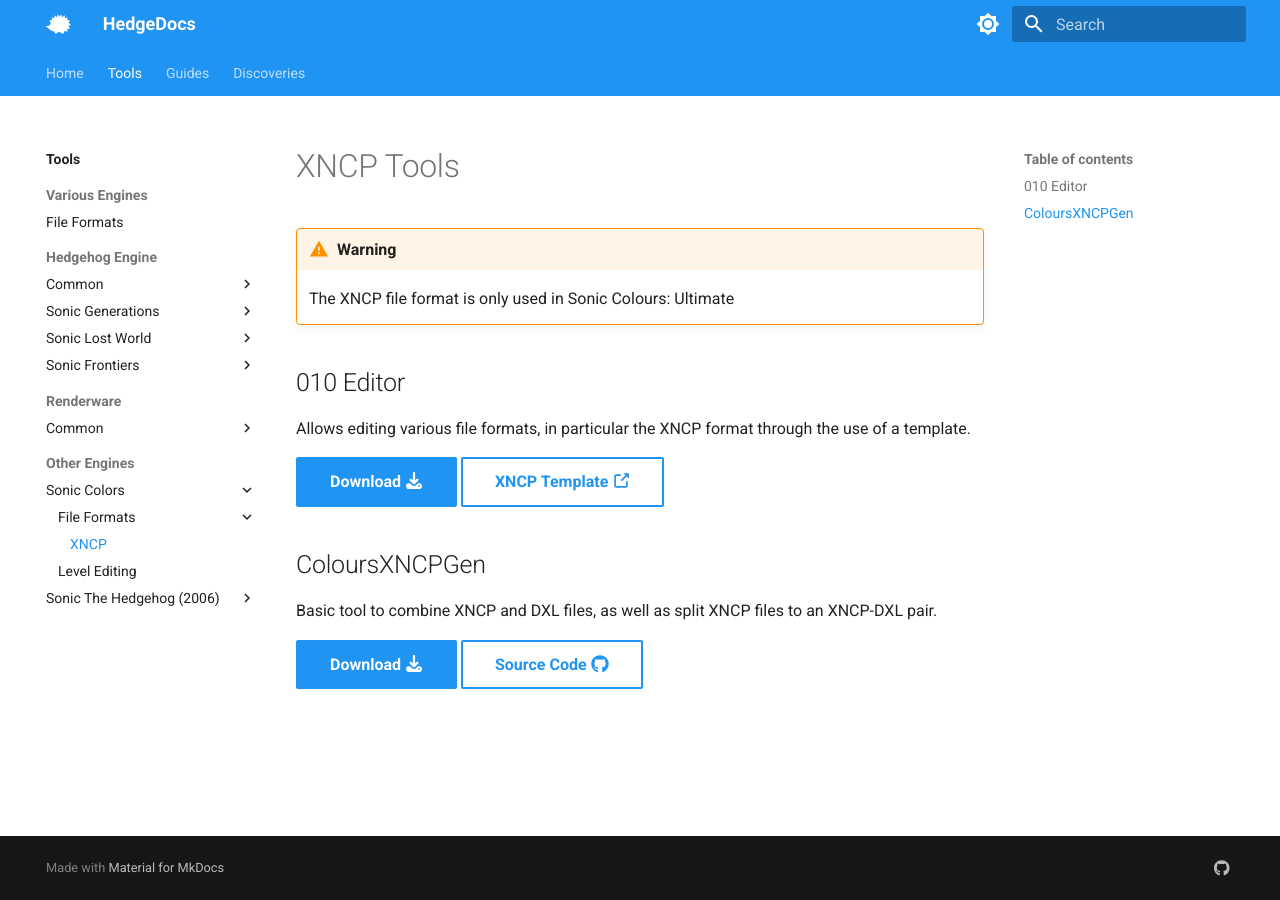
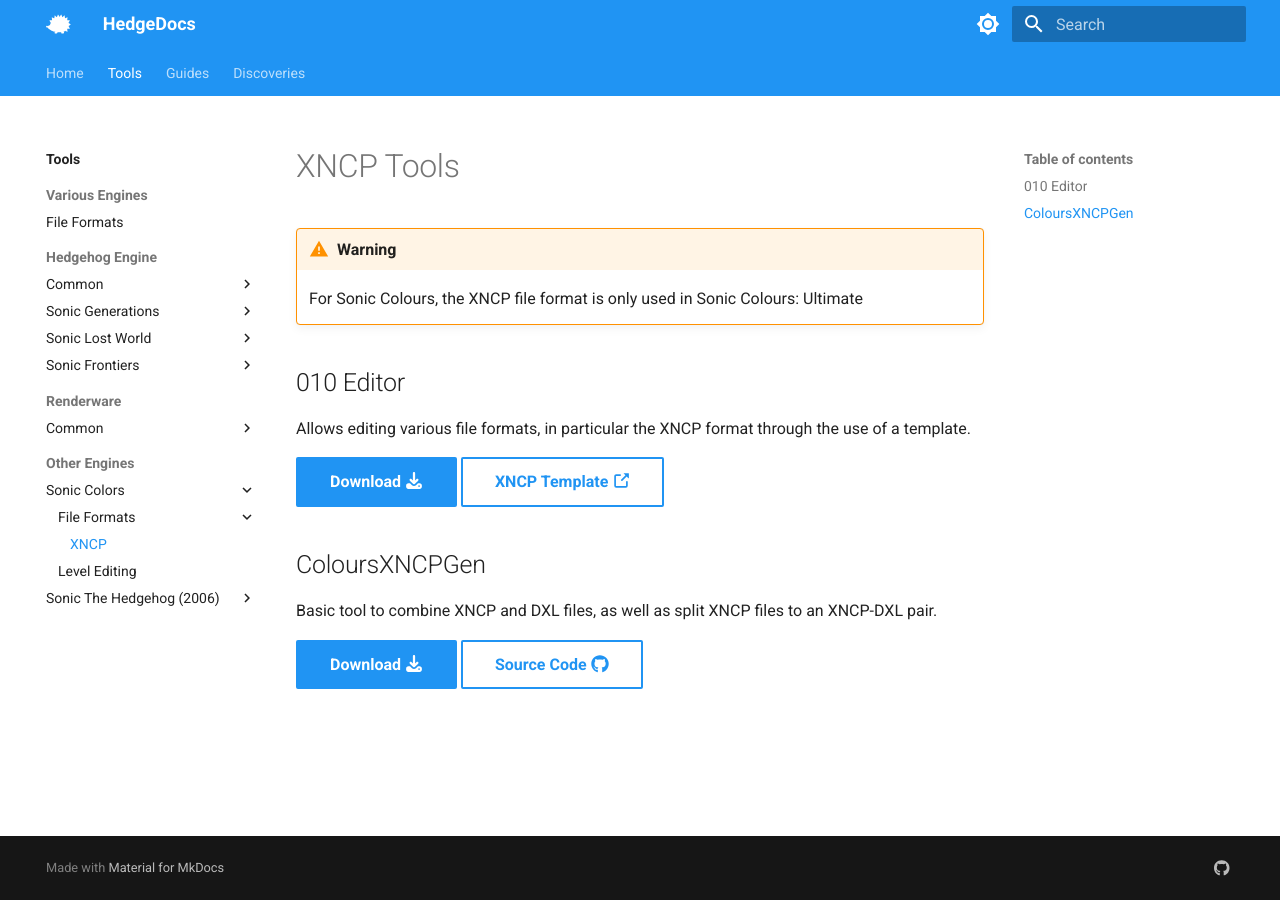
Before and after one commit to HedgeDocs/HedgeDocs.github.io, an MkDocs documentation site: the page built from docs/tools/others/sonic2010/files/xncp.md, in a window 1280 px wide. Built offline with MkDocs 1.6.1 and Material for MkDocs 9.7.7, drawn with Linux system fonts in a browser that asks for light colours.

Commit message:
Small tweak to a XNCP warning

```diff
--- a/docs/tools/others/sonic2010/files/xncp.md
+++ b/docs/tools/others/sonic2010/files/xncp.md
@@ -3,7 +3,7 @@
 ---
 # XNCP Tools
 !!! warning
-    The XNCP file format is only used in Sonic Colours: Ultimate
+    For Sonic Colours, the XNCP file format is only used in Sonic Colours: Ultimate
 
 ## 010 Editor
 Allows editing various file formats, in particular the XNCP format through the use of a template.
```
